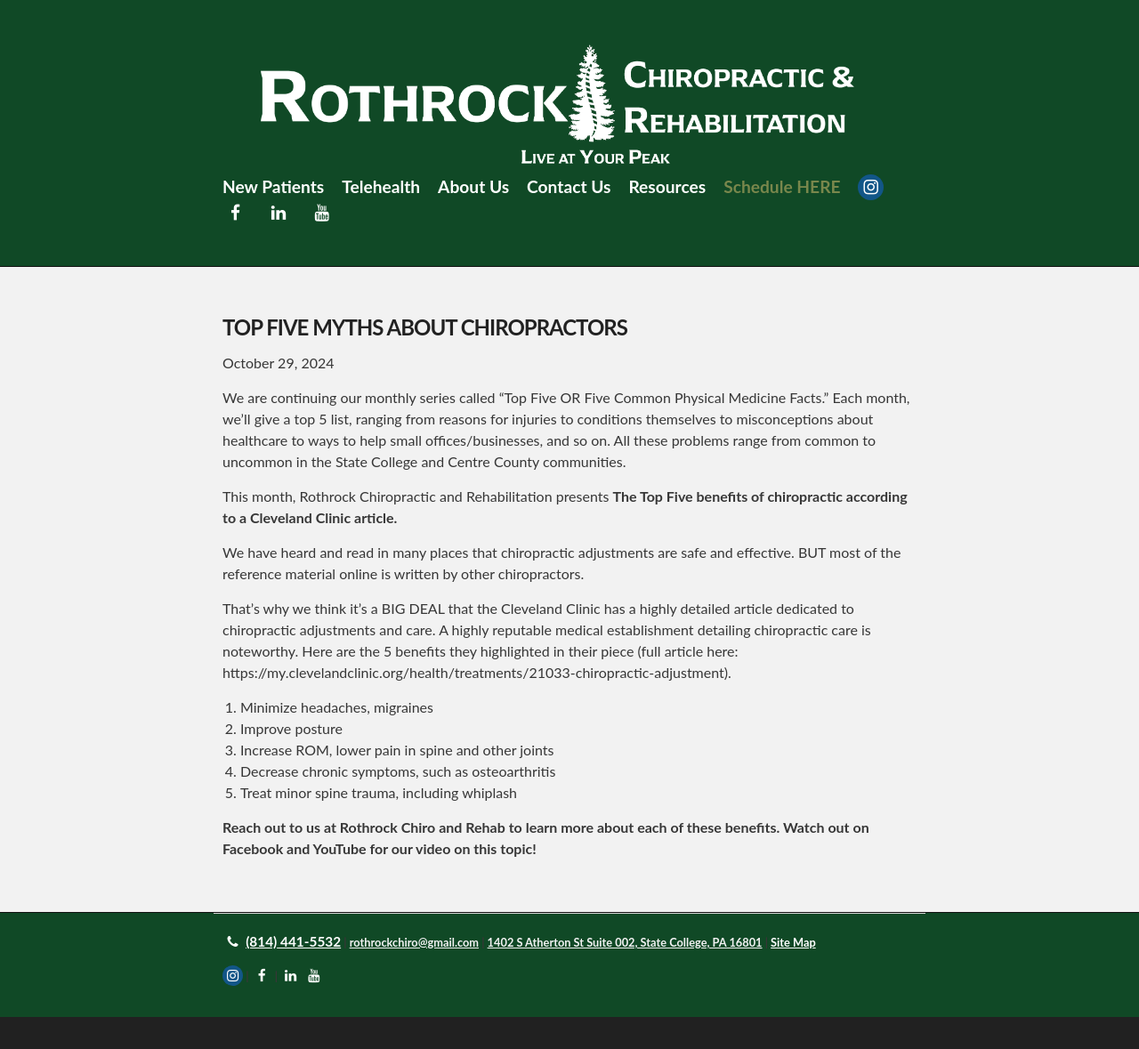
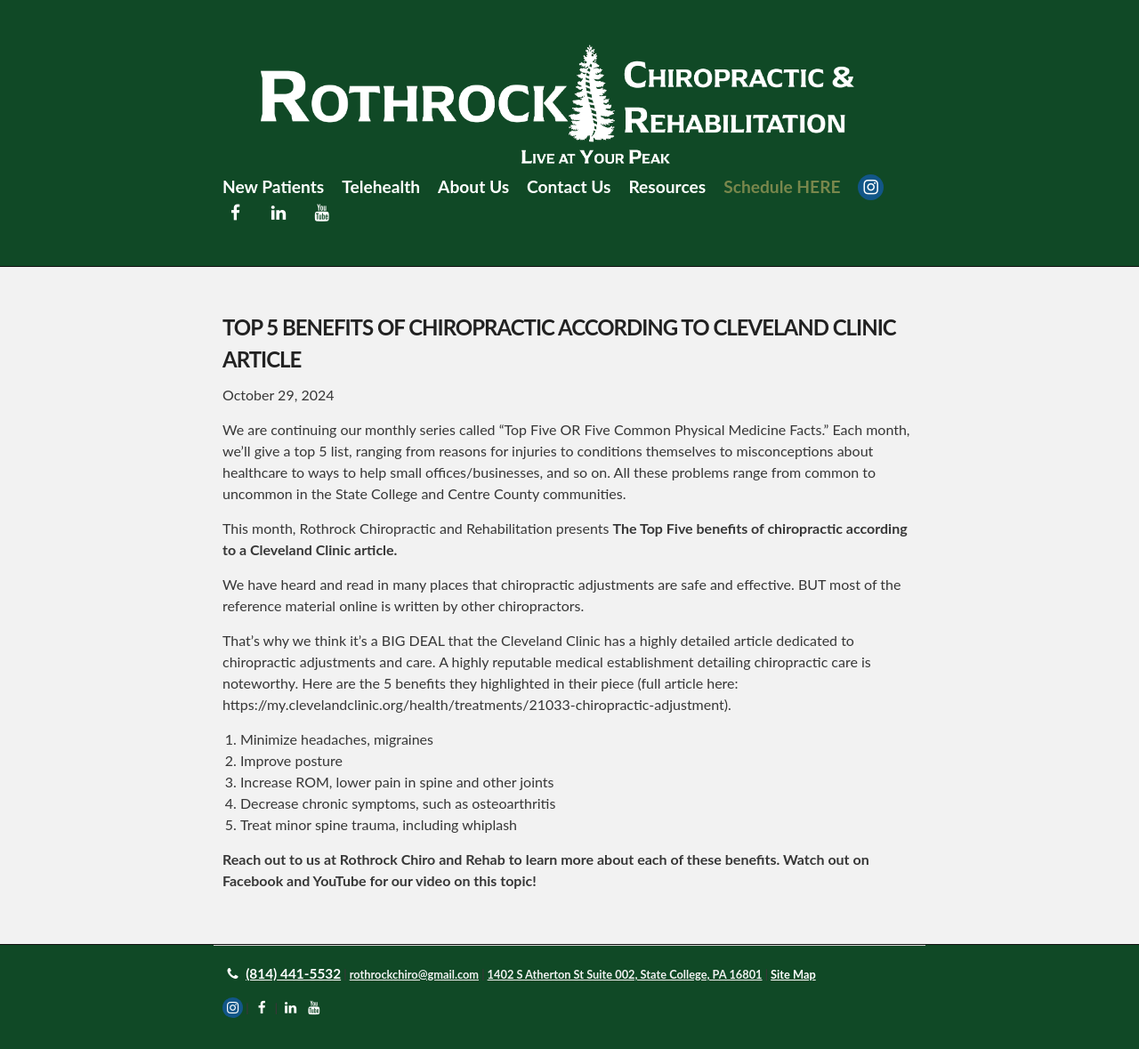
Before and after one commit to evpitcel/evpitcel.github.io, a Jekyll site: the page built from _posts/2024-10-29-T5-clevelandclinic.md, in a window 1280 px wide. Shown: the whole page at 89% size. Built offline with Jekyll 4.4.1, drawn with Linux system fonts in a browser that asks for light colours; before the commit the page ends 1143 px from its top, so only the background shows below that.

Commit message:
Update 2024-10-29-T5-clevelandclinic.md
title change

```diff
--- a/_posts/2024-10-29-T5-clevelandclinic.md
+++ b/_posts/2024-10-29-T5-clevelandclinic.md
@@ -1,6 +1,6 @@
 ---
 layout: post
-title: TOP FIVE MYTHS ABOUT CHIROPRACTORS
+title: TOP 5 BENEFITS OF CHIROPRACTIC ACCORDING TO CLEVELAND CLINIC ARTICLE
 date: 2024-10-29
 ---
 
```
